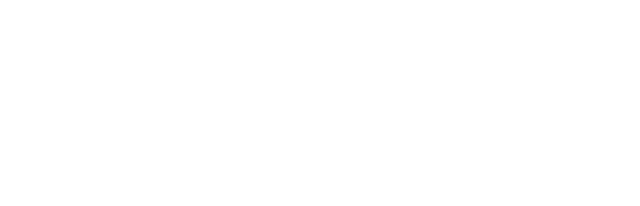
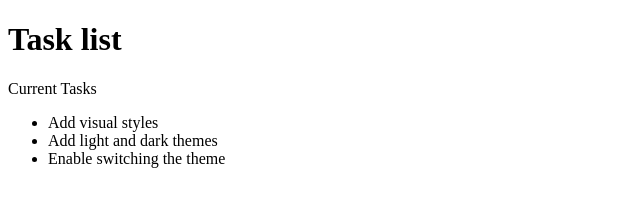
Before and after one commit to ronquesil/Bradesco_EV, a plain HTML site: page HTML_CSS_JavaScript_Basic/site-simples/index.html in a window 1280 px wide. Shown: the whole page, without its empty margins (0-640 px from the left). Drawn offline with Linux system fonts and the light colour scheme.

Commit message:
Update index.html

```diff
--- a/HTML_CSS_JavaScript_Basic/site-simples/index.html
+++ b/HTML_CSS_JavaScript_Basic/site-simples/index.html
@@ -7,6 +7,13 @@
     <link rel="stylesheet" href="main.css">
 </head>
 <body>
+    <h1>Task list</h1>
+    <pi id="msg">Current Tasks</p>
+        <ul>
+            <li class="list">Add visual styles</li>
+            <li class="list">Add light and dark themes</li>
+            <li>Enable switching the theme</li>
+        </ul>
 
 </body>
 </html>
```
